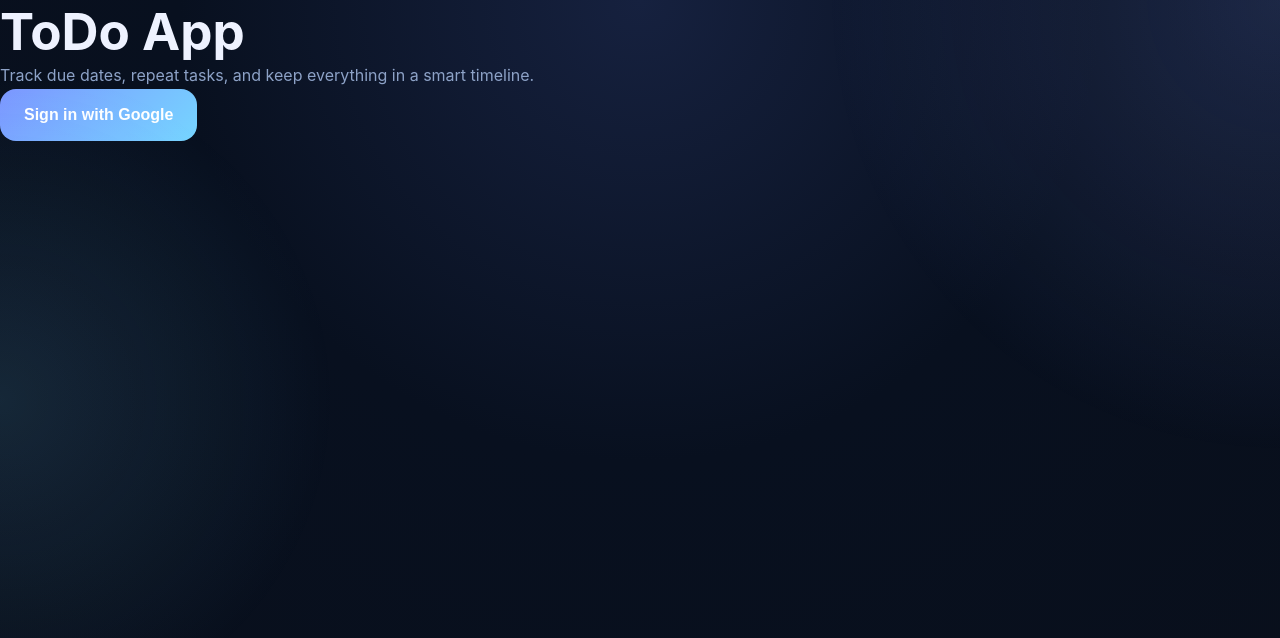
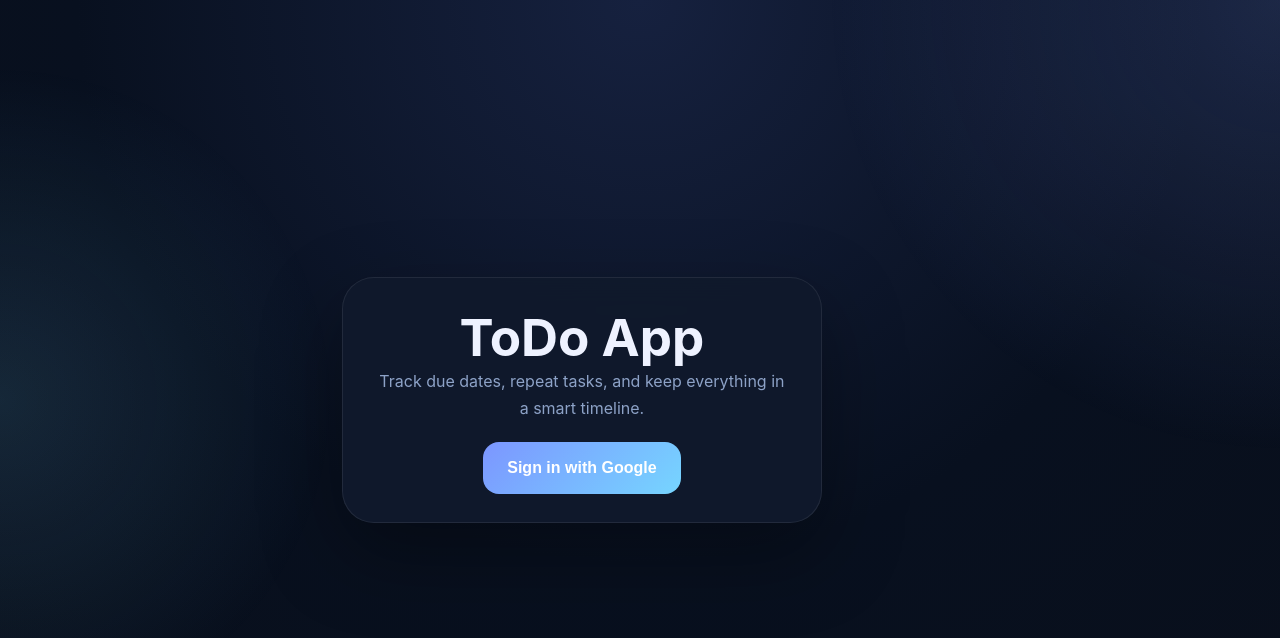
Before and after one commit to Kargone/ToDoApp-js, a plain HTML site: page index.html in a window 1280 px wide. Drawn offline with Linux system fonts and the light colour scheme; no server answers.

Commit message:
Made the sign in button look good

```diff
--- a/index.html
+++ b/index.html
@@ -17,7 +17,7 @@
   </div>
 
   <main class="app-shell hidden">
-    <button id="sign-out-button" class="secondary-button sign-out-button">Sign Out</button>
+    <!-- <button id="sign-out-button" class="secondary-button sign-out-button">Sign Out</button> -->
     <header class="app-header">
       <div>
         <p class="eyebrow">Task Organizer</p>
--- a/styles.css
+++ b/styles.css
@@ -19,24 +19,8 @@
 
 html {
   scroll-behavior: smooth;
-  background-color: #090f1b; /* Matches your dark background color */
-}
-
-body {
-  margin: 0;
-  min-height: 100vh;
-  font-family: Inter, system-ui, sans-serif;
-  background: radial-gradient(circle at top, #16213f 0%, #08101f 45%, var(--bg) 100%);
-  color: var(--text);
-  padding-bottom: env(safe-area-inset-bottom); /* Respects bottom gesture swipe bar */
-}
-
-body::before {
-  content: '';
-  position: fixed;
-  inset: 0;
-  background: radial-gradient(circle at top right, rgba(124, 150, 255, 0.18), transparent 30%), radial-gradient(circle at left, rgba(118, 213, 255, 0.12), transparent 25%);
-  pointer-events: none;
+  background-color: #090f1b;
+  /* Matches your dark background color */
 }
 
 .app-shell {
@@ -163,7 +147,7 @@ input[type='number']::-webkit-inner-spin-button {
 select {
   appearance: none;
   -webkit-appearance: none;
-  background-image: linear-gradient(45deg, transparent 50%, rgba(255,255,255,0.65) 50%), linear-gradient(135deg, rgba(255,255,255,0.65) 50%, transparent 50%);
+  background-image: linear-gradient(45deg, transparent 50%, rgba(255, 255, 255, 0.65) 50%), linear-gradient(135deg, rgba(255, 255, 255, 0.65) 50%, transparent 50%);
   background-position: calc(100% - 20px) calc(50% - 3px), calc(100% - 14px) calc(50% - 3px);
   background-size: 8px 8px, 8px 8px;
   background-repeat: no-repeat;
@@ -204,7 +188,7 @@ select {
   height: 0;
   border-left: 6px solid transparent;
   border-right: 6px solid transparent;
-  border-top: 6px solid rgba(255,255,255,0.8);
+  border-top: 6px solid rgba(255, 255, 255, 0.8);
   pointer-events: none;
 }
 
@@ -622,3 +606,77 @@ input:focus {
     width: 100%;
   }
 }
+
+/* body {
+  margin: 0;
+  min-height: 100vh;
+  font-family: Inter, system-ui, sans-serif;
+  background: radial-gradient(circle at top, #16213f 0%, #08101f 45%, var(--bg) 100%);
+  color: var(--text);
+  padding-bottom: env(safe-area-inset-bottom);
+  /* Respects bottom gesture swipe bar
+} */
+
+/* body::before {
+  content: '';
+  position: fixed;
+  inset: 0;
+  background: radial-gradient(circle at top right, rgba(124, 150, 255, 0.18), transparent 30%), radial-gradient(circle at left, rgba(118, 213, 255, 0.12), transparent 25%);
+  pointer-events: none;
+} */
+
+/* .sign-in-shell {
+  width: min(480px, calc(100% - 32px));
+  margin: 80px auto;
+  padding: 28px 30px;
+  background: rgba(16, 26, 44, 0.96);
+  border: 1px solid rgba(255, 255, 255, 0.08);
+  border-radius: 32px;
+  box-shadow: var(--shadow);
+  /* backdrop-filter: blur(14px);
+  text-align: center;
+}
+
+.sign-in-shell button {
+  margin-top: 20px;
+} */
+
+body {
+  margin: 0;
+  min-height: 100vh;
+  font-family: Inter, system-ui, sans-serif;
+  color: var(--text);
+  padding-bottom: env(safe-area-inset-bottom);
+  background-image: radial-gradient(circle at top, #16213f 0%, #08101f 55%, var(--bg) 100%);
+  background-color: var(--bg);
+  display: flex;
+  flex-direction: column;
+  align-items: center;
+  justify-content: center;
+}
+
+body::before {
+  content: '';
+  position: fixed;
+  inset: 0;
+  background: radial-gradient(circle at top right, rgba(124, 150, 255, 0.18), transparent 30%),
+              radial-gradient(circle at left, rgba(118, 213, 255, 0.12), transparent 25%);
+  pointer-events: none;
+}
+
+.sign-in-shell {
+  position: relative;
+  width: min(480px, calc(100% - 32px));
+  padding: 28px 30px;
+  background: rgba(16, 26, 44, 0.96);
+  border: 1px solid rgba(255, 255, 255, 0.08);
+  border-radius: 32px;
+  box-shadow: var(--shadow);
+  backdrop-filter: blur(14px);
+  -webkit-backdrop-filter: blur(14px);
+  text-align: center;
+}
+
+.sign-in-shell button {
+  margin-top: 20px;
+}
```
Lines whose indentation alone changed are shown as unchanged.
